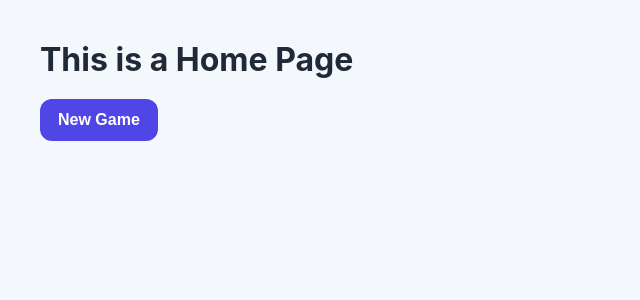
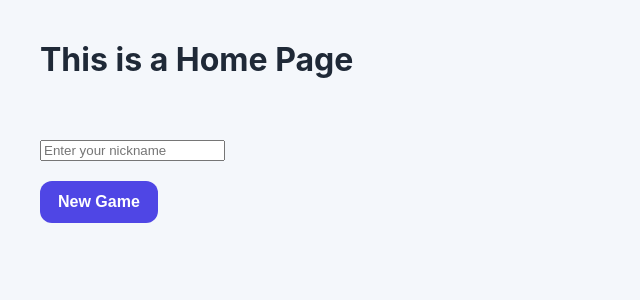
Before and after one commit to miktarn/RememberMeGameReact, a React (Vite) app: page / in a window 1280 px wide. Shown: the top 300 px of the page, without its empty margins (0-640 px from the left). Built offline with nearby package versions, Linux system fonts and the light colour scheme.

Commit message:
Form and localStorage for username

```diff
--- a/package.json
+++ b/package.json
@@ -9,7 +9,8 @@
   "dependencies": {
     "react": "^19.2.1",
     "react-dom": "^19.2.1",
-    "react-router-dom": "^7.15.0"
+    "react-router-dom": "^7.15.0",
+    "react-hook-form": "^7.75.0"
   },
   "devDependencies": {
     "@types/react": "^19.2.14",
--- a/src/pages/GameScreen.tsx
+++ b/src/pages/GameScreen.tsx
@@ -3,6 +3,7 @@ import {PlayingCard, CardSuit, CardValue} from "../model/PlayingCard";
 import {Link} from "react-router-dom";
 
 export default function GameScreen(): JSX.Element {
+    const [userName] = useState(localStorage.getItem("username"))
     const [score, setScore] = useState(0);
     const [isMatchingBySuit, setIsMatchingBySuit] = useState(true)
 
@@ -17,6 +18,9 @@ export default function GameScreen(): JSX.Element {
                 <Board addScore={addScore} isMatchingBySuit={isMatchingBySuit}/>
             </div>
             <div className="game-info">
+                <div className="status">
+                   Player 1: <span className="score">{userName}</span>
+                </div>
                 <div className="status">
                     Your score is <span className="score">{score}</span>
                 </div>
--- a/src/pages/HomePage.tsx
+++ b/src/pages/HomePage.tsx
@@ -1,9 +1,28 @@
 import {JSX} from "react";
-import {Link} from "react-router-dom";
+import {Link, useNavigate} from "react-router-dom";
+import {SubmitHandler, useForm} from "react-hook-form";
+
+type FormData = {
+    nickname: string
+}
 
 export default function HomePage(): JSX.Element {
+    const {register, handleSubmit, formState: {errors}} = useForm<FormData>();
+    const navigate = useNavigate();
+
+
+    const onSubmit: SubmitHandler<FormData> = (data) => {
+        localStorage.setItem("username", data.nickname)
+        navigate("/game")
+    }
+
     return <div>
         <h1>This is a Home Page</h1><br/>
-        <Link to="/game"><button>New Game</button></Link>
+        <br/><br/>
+        <form onSubmit={handleSubmit(onSubmit)}>
+            <input {...register("nickname", {required: "Username should not be empty"})} type="text" placeholder="Enter your nickname"></input><br/><br/>
+            {errors.nickname && <><div style={{ color: "red" }}>{errors.nickname.message}</div><br/></>}
+            <button type="submit">New Game</button>
+        </form>
     </div>
 }
--- a/src/styles.css
+++ b/src/styles.css
@@ -59,8 +59,8 @@ h1, h2, h3, h4, h5, h6 {
     border: 2px solid var(--border);
     border-radius: 14px;
 
+    color: var(--accent-hover);
     background: white;
-
     display: flex;
     align-items: center;
     justify-content: center;
@@ -79,8 +79,6 @@ h1, h2, h3, h4, h5, h6 {
 .card:hover {
     transform: translateY(-4px);
     box-shadow: 0 10px 20px rgba(79, 70, 229, 0.15);
-    color: var(--accent-hover);
-    background: white;
 }
 
 .card:active {
```
Also changed, not shown: 1 other file (tests, documents, lock files or other folders).
